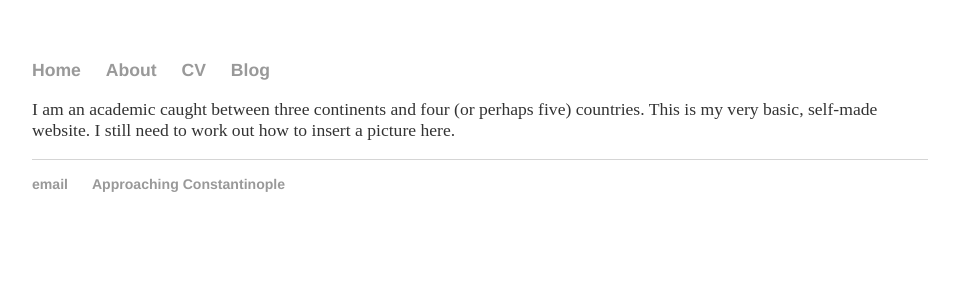
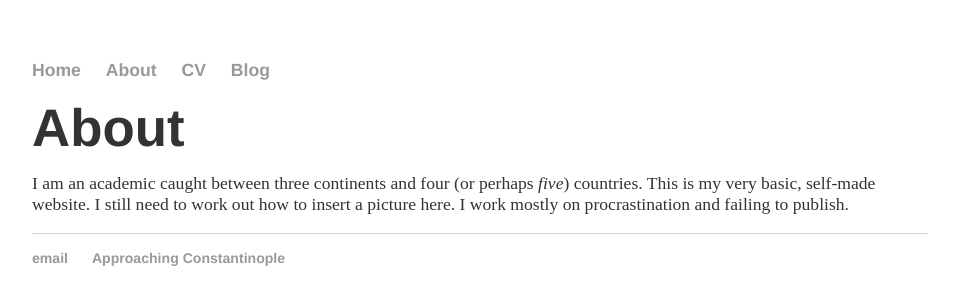
Before and after one commit to scassacocchi/scassacocchi.github.io, a Jekyll site: the page built from about/index.md, in a window 1280 px wide. Shown: the top 305 px of the page, without its empty margins (160-1119 px from the left). Built offline with Jekyll 4.4.1, drawn with Linux system fonts in a browser that asks for light colours.

Commit message:
Update index.md

```diff
--- a/about/index.md
+++ b/about/index.md
@@ -4,4 +4,6 @@ title: about
 
 ---
 
-I am an academic caught between three continents and four (or perhaps five) countries. This is my very basic, self-made website. I still need to work out how to insert a picture here.
+# About
+
+I am an academic caught between three continents and four (or perhaps _five_) countries. This is my very basic, self-made website. I still need to work out how to insert a picture here. I work mostly on procrastination and failing to publish.
```
